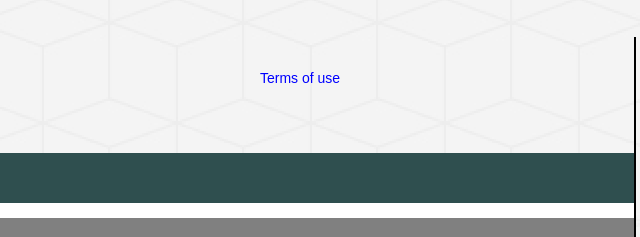
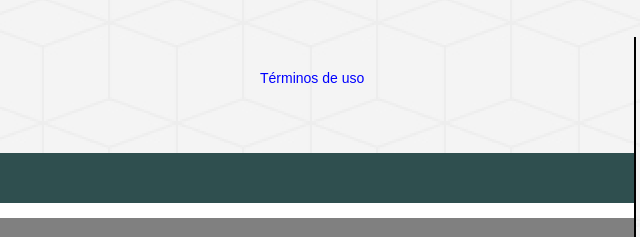
Before and after one commit to MarAvFe/MatchMeh, a plain HTML site: page index.html in a window 1280 px wide. Shown: the part 903-1140 px from the top of the page, 558-1198 px from the left. Drawn offline with Linux system fonts and the light colour scheme.

Commit message:
Cambio de idioma en Terms of Use

```diff
--- a/index.html
+++ b/index.html
@@ -42,7 +42,7 @@
                         <a href="#">Privacy</a> <br>
                     </div>
                     <div>
-                        <a href="#">Terms of use</a> <br>
+                        <a href="#">Términos de uso</a> <br>
                     </div>
                 </div>
                 <div class="copyright"></div>
```
